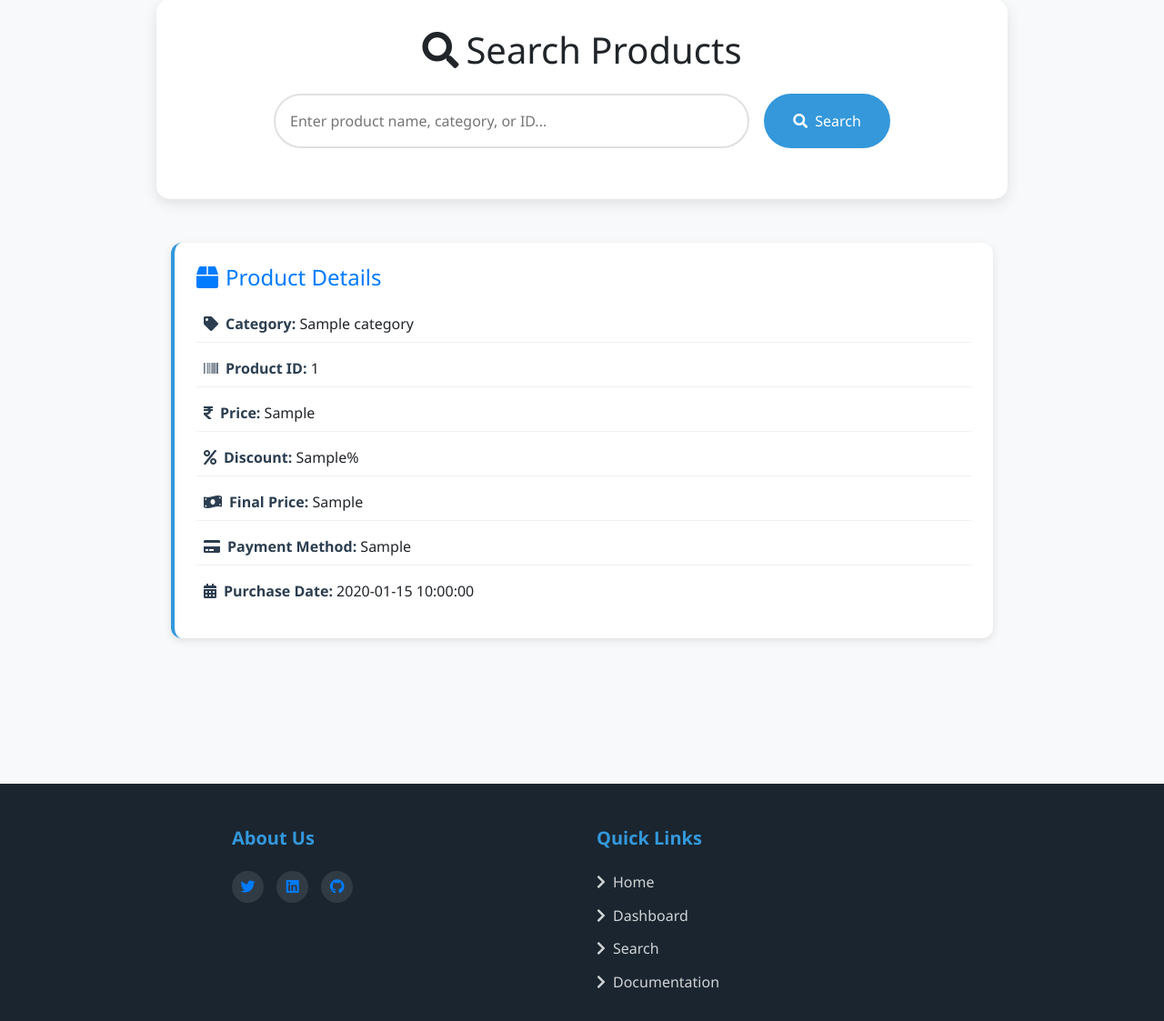
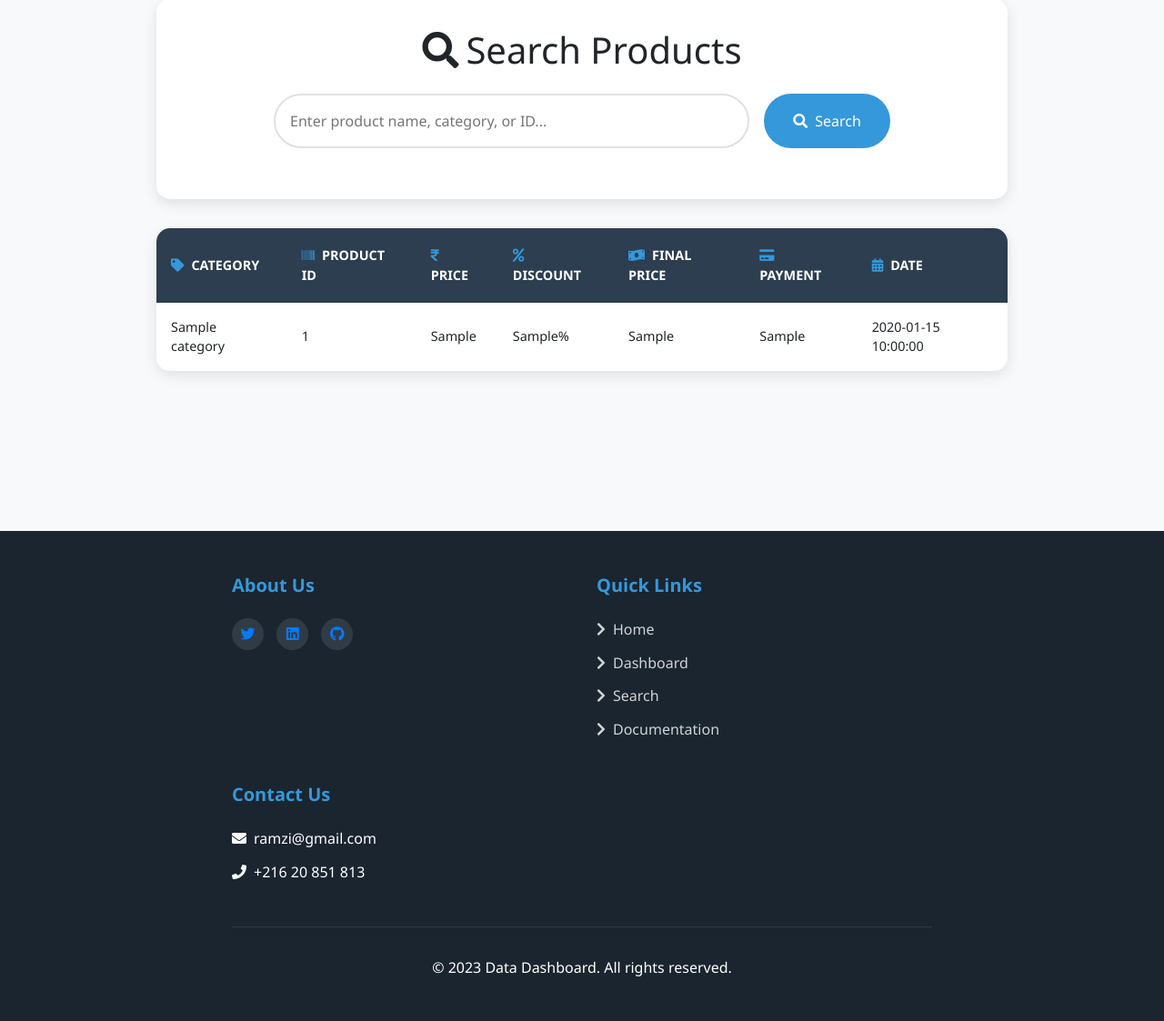
Before and after one commit to ramzibenfraj/Elk_project, a Flask app: template project/app/templates/search.html in a window 1280 px wide. Shown: the part 159-1282 px from the top of the page at 91% size. Run offline with Flask 3, Linux system fonts and the light colour scheme; the template is opened without the code that fills it: most values are stand-ins (such as "Sample title", 1, 10 or a date in 2020); parts of the project's set-up code (start-up, migrations or seed data) failed here and were passed over; some libraries are stand-ins or nearby versions.

Commit message:
last update

```diff
--- a/project/app/main.py
+++ b/project/app/main.py
@@ -8,13 +8,14 @@ UPLOAD_FOLDER = '/app/data'
 os.makedirs(UPLOAD_FOLDER, exist_ok=True)
 app.config['UPLOAD_FOLDER'] = UPLOAD_FOLDER
 
-# Initialisation du client Elasticsearch
 es = Elasticsearch(['http://elasticsearch:9200'])
 INDEX_NAME = "csv_data"
 
 @app.route('/')
 def home_page():
     return render_template('home.html')
+
+import requests
 
 @app.route('/upload', methods=['POST'])
 def upload_file():
@@ -28,7 +29,16 @@ def upload_file():
     if file:
         file_path = os.path.join(app.config['UPLOAD_FOLDER'], file.filename)
         file.save(file_path)
-        return jsonify({'message': 'File uploaded successfully', 'file_path': file_path}), 200
+
+        # Send file data to Logstash HTTP input
+        with open(file_path, 'rb') as f:
+            response = requests.post("http://logstash:5044", files={"file": f})
+
+        if response.status_code == 200:
+            return jsonify({'message': 'File uploaded and processed successfully'}), 200
+        else:
+            return jsonify({'message': 'File uploaded but failed to process', 'error': response.text}), 500
+
 
 @app.route('/dashboard')
 def dashboard():
--- a/project/app/templates/search.html
+++ b/project/app/templates/search.html
@@ -236,39 +236,51 @@
             transform: translateY(-2px);
         }
 
-        .results {
-            display: grid;
-            grid-template-columns: repeat(auto-fit, minmax(300px, 1fr));
-            gap: 2rem;
-            padding: 1rem;
+        .table-container {
+            overflow-x: auto;
+            margin: 2rem 0;
+            border-radius: 15px;
+            box-shadow: 0 5px 15px rgba(0,0,0,0.1);
+            background: white;
         }
 
-        .result {
+        .custom-table {
+            width: 100%;
+            border-collapse: collapse;
             background: white;
-            padding: 1.5rem;
-            border-radius: 12px;
-            box-shadow: 0 3px 10px rgba(0,0,0,0.1);
-            transition: all 0.3s ease;
-            border-left: 4px solid var(--secondary-color);
+            margin: 0;
         }
 
-        .result:hover {
-            transform: translateY(-5px);
-            box-shadow: 0 5px 15px rgba(0,0,0,0.2);
+        .custom-table thead {
+            background: var(--primary-color);
+            color: white;
         }
 
-        .result p {
-            margin: 0.5rem 0;
-            padding: 0.5rem;
-            border-bottom: 1px solid #f0f0f0;
+        .custom-table th {
+            padding: 1.2rem 1rem;
+            text-align: left;
+            font-weight: 600;
+            font-size: 0.9rem;
+            text-transform: uppercase;
         }
 
-        .result p:last-child {
+        .custom-table td {
+            padding: 1rem;
+            border-bottom: 1px solid #eee;
+            font-size: 0.9rem;
+        }
+
+        .custom-table tbody tr:hover {
+            background-color: rgba(52, 152, 219, 0.05);
+        }
+
+        .custom-table tbody tr:last-child td {
             border-bottom: none;
         }
 
-        .result strong {
-            color: var(--primary-color);
+        .table-icon {
+            color: var(--secondary-color);
+            margin-right: 0.5rem;
         }
 
         .alert {
@@ -318,19 +330,33 @@
             </div>
 
             {% if results %}
-            <div class="results">
-                {% for hit in results %}
-                <div class="result">
-                    <h4 class="mb-3 text-primary"><i class="fas fa-box mr-2"></i>Product Details</h4>
-                    <p><strong><i class="fas fa-tag mr-2"></i>Category:</strong> {{ hit._source.Category }}</p>
-                    <p><strong><i class="fas fa-barcode mr-2"></i>Product ID:</strong> {{ hit._source.Product_ID }}</p>
-                    <p><strong><i class="fas fa-rupee-sign mr-2"></i>Price:</strong> {{ hit._source["Price (Rs.)"] }}</p>
-                    <p><strong><i class="fas fa-percent mr-2"></i>Discount:</strong> {{ hit._source["Discount (%)"] }}%</p>
-                    <p><strong><i class="fas fa-money-bill-wave mr-2"></i>Final Price:</strong> {{ hit._source["Final_Price(Rs.)"] }}</p>
-                    <p><strong><i class="fas fa-credit-card mr-2"></i>Payment Method:</strong> {{ hit._source.Payment_Method }}</p>
-                    <p><strong><i class="fas fa-calendar-alt mr-2"></i>Purchase Date:</strong> {{ hit._source.Purchase_Date }}</p>
-                </div>
-                {% endfor %}
+            <div class="table-container">
+                <table class="custom-table">
+                    <thead>
+                        <tr>
+                            <th><i class="fas fa-tag table-icon"></i>Category</th>
+                            <th><i class="fas fa-barcode table-icon"></i>Product ID</th>
+                            <th><i class="fas fa-rupee-sign table-icon"></i>Price</th>
+                            <th><i class="fas fa-percent table-icon"></i>Discount</th>
+                            <th><i class="fas fa-money-bill-wave table-icon"></i>Final Price</th>
+                            <th><i class="fas fa-credit-card table-icon"></i>Payment</th>
+                            <th><i class="fas fa-calendar-alt table-icon"></i>Date</th>
+                        </tr>
+                    </thead>
+                    <tbody>
+                        {% for hit in results %}
+                        <tr>
+                            <td>{{ hit._source.Category }}</td>
+                            <td>{{ hit._source.Product_ID }}</td>
+                            <td>{{ hit._source["Price (Rs.)"] }}</td>
+                            <td>{{ hit._source["Discount (%)"] }}%</td>
+                            <td>{{ hit._source["Final_Price(Rs.)"] }}</td>
+                            <td>{{ hit._source.Payment_Method }}</td>
+                            <td>{{ hit._source.Purchase_Date }}</td>
+                        </tr>
+                        {% endfor %}
+                    </tbody>
+                </table>
             </div>
             {% elif query %}
             <div class="alert alert-info mt-4">
--- a/project/data/new data1.csv
+++ /dev/null
@@ -1,4 +0,0 @@
-User_ID,Product_ID,Category,Price (Rs.),Discount (%),Final_Price(Rs.),Payment_Method,Purchase_Date
-337c166f,f414122f-e,test,36.53,15,31.05,Net Banking,12-11-2024
-d38a19bf,fde50f9c-5,test,232.79,20,186.23,Net Banking,09-02-2024
-d7f5f0b0,0d96fc90-3,tes,317.02,25,237.76,Credit Card,01-09-2024
--- /dev/null
+++ b/project/data/new data2.csv
@@ -0,0 +1,4 @@
+User_ID,Product_ID,Category,Price (Rs.),Discount (%),Final_Price(Rs.),Payment_Method,Purchase_Date
+337c166f,f414122f-e,test4,36.53,15,31.05,Net Banking,12-11-2024
+d38a19bf,fde50f9c-5,test5,232.79,20,186.23,Net Banking,09-02-2024
+d7f5f0b0,0d96fc90-3,test6,317.02,25,237.76,Credit Card,01-09-2024
--- /dev/null
+++ b/project/data/new data4.csv
@@ -0,0 +1,4 @@
+User_ID,Product_ID,Category,Price (Rs.),Discount (%),Final_Price(Rs.),Payment_Method,Purchase_Date
+337c166f,f414122f-e,test3,36.53,15,31.05,Net Banking,12-11-2024
+d38a19bf,fde50f9c-5,test3,232.79,20,186.23,Net Banking,09-02-2024
+d7f5f0b0,0d96fc90-3,test3,317.02,25,237.76,Credit Card,01-09-2024
```
Also changed, not shown: project/app/templates/upload.html (+2 -24 lines).
